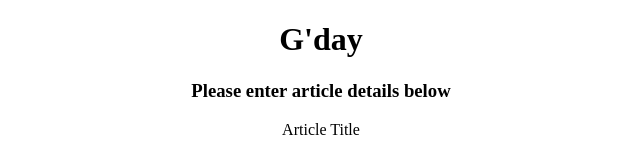
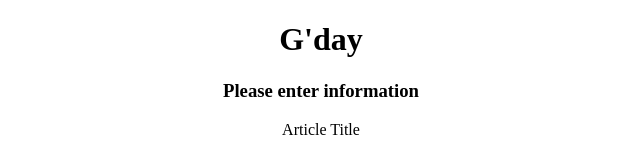
Before and after one commit to David-Tenni/crudstop, a React (Create React App) app in the folder client/: page / in a window 1280 px wide. Shown: the top 147 px of the page, without its empty margins (319-959 px from the left). Built offline with nearby package versions, Linux system fonts and the light colour scheme.

Commit message:
Updated: wording

```diff
--- a/client/src/App.js
+++ b/client/src/App.js
@@ -4,7 +4,7 @@
   return (
     <div className="App">
       <h1>G'day</h1>
-      <h3>Please enter article details below</h3>
+      <h3>Please enter information</h3>
 
       <div className="InputArticle">
 
```
